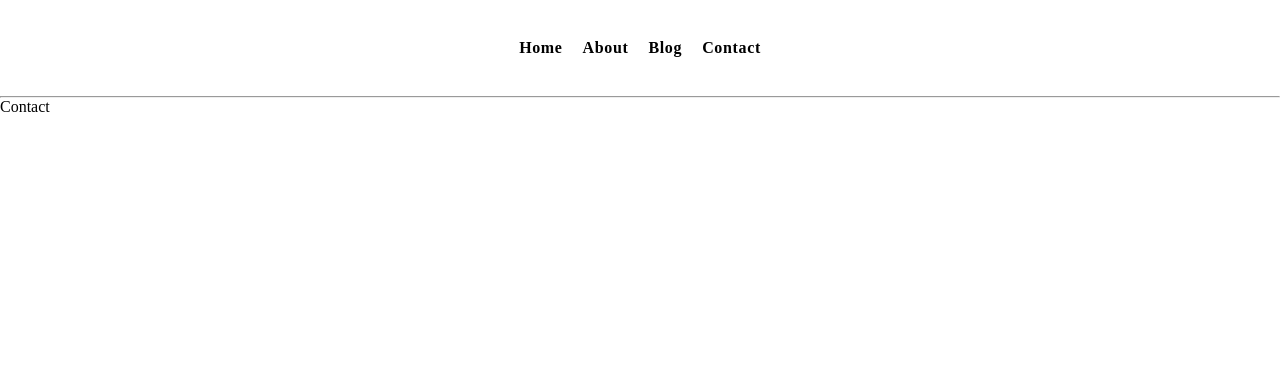
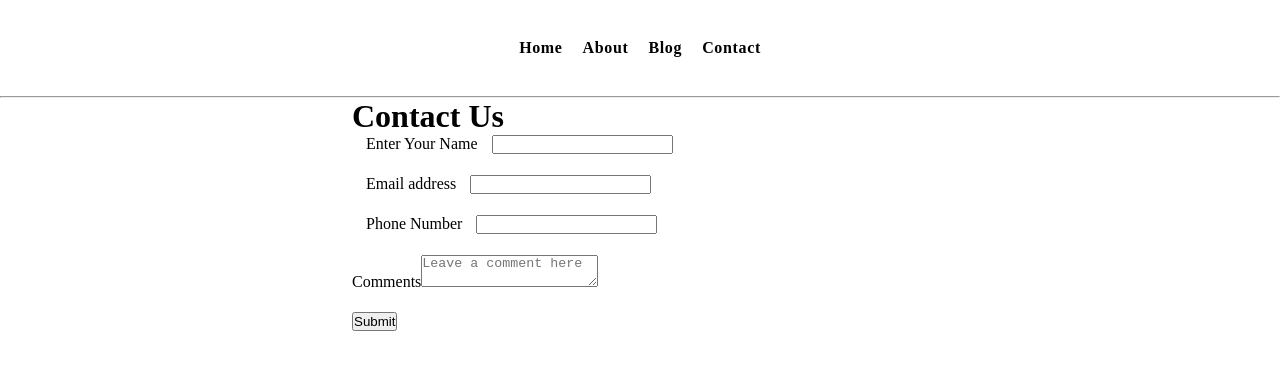
Before and after one commit to RatanRanaa/NEXT-JS, a Next.js app: page /Contact in a window 1280 px wide. Shown: the top 370 px of the page. Built offline with nearby package versions, Linux system fonts and the light colour scheme.

Commit message:
Creating api

```diff
--- /dev/null
+++ b/contactdata/1.json
@@ -0,0 +1 @@
+{"name":"Rana","phone":"0986534534","desc":"I am a good boy","email":"rana@lkafjsdlk.com"}
--- /dev/null
+++ b/contactdata/2.json
@@ -0,0 +1 @@
+{"name":"Rana","phone":"0986534534","desc":"I am a good boy","email":"rana@lkafjsdlk.com"}
--- a/pages/Contact.js
+++ b/pages/Contact.js
@@ -1,8 +1,79 @@
-import React from 'react'
+import React, {useState} from 'react'
+import styles from '../styles/Contact.module.css'
 
 const Contact = () => {
+
+  const [name, setName] = useState('')
+  const [email, setEmail] = useState('')
+  const [phone, setPhone] = useState('')
+  const [desc, setDesc] = useState('')
+
+  const handleSubmit = (e) =>{
+    e.preventDefault()
+    console.log(phone, name, email, desc)
+    // let data = {phone, name, email, desc}
+
+    // fetch('http://localhost:3000/api/postcontact', {
+    //   method: "POST",
+    //   headers: {
+    //     'Content-Type': "application/json",
+    //   },
+    //   body: JSON.stringify(data),
+    // })
+    // .then(response => response.text())
+    // .then(data => {
+    //   console.log('Success:', data)
+    // })
+    // .catch((error)=> {
+    //   console.error("Error:", error)
+    // })
+  }
+
+  const handleChange= (e) => {
+    if (e.target.name == "phone") {
+      setPhone(e.target.value)
+    }
+    if (e.target.name == "email") {
+      setEmail(e.target.value)
+    }
+    if (e.target.name == "desc") {
+      setDesc(e.target.value)
+    }
+    if (e.target.name == "name") {
+      setName(e.target.value)
+    }
+  }
+
+
   return (
-    <div>Contact</div>
+    <>
+      <div className={styles.container}>
+        <h1>Contact Us</h1>
+        <form onSubmit={handleSubmit}>
+          <div className={styles.mb3}>
+            <label htmlFor="name" className={styles.formlabel}>Enter Your Name</label>
+            <input type="name" value={name}  onChange={handleChange} className="form-control" name='name' id="exampleInputEmail1" aria-describedby="emailHelp"/>
+          </div>
+          <div className={styles.mb3}>
+            <label htmlFor="email" className={styles.formlabel}>Email address</label>
+            <input type="email" value={email} onChange={handleChange}  className="form-control" id="email" name='email' aria-describedby="emailHelp"/>
+          </div>
+          <div className={styles.mb3}>
+            <label htmlFor="phone" className={styles.formlabel}>Phone Number</label>
+            <input type="phone" value={phone} onChange={handleChange}  className="form-control" id="phone" name='phone' aria-describedby="emailHelp"/>
+          </div>
+          {/* <div className={styles.mb3}>
+            <label htmlFor="exampleInputPassword1" className={styles.formlabel}>Password</label>
+            <input type="password" className="form-control" id="exampleInputPassword1"/>
+          </div> */}
+          <div className={styles.mb3}>
+            <label htmlFor="desc">Comments</label>
+            <textarea value={desc} onChange={handleChange} className="form-control" placeholder="Leave a comment here" name='desc' id="desc"/>
+          </div>
+          <button type="submit" className="btn btn-primary">Submit</button>
+        </form>
+      </div>
+    </>
   )
 }
 
--- /dev/null
+++ b/pages/api/postcontact.js
@@ -0,0 +1,14 @@
+import * as fs from "fs"
+
+export default async function handler(req, res) {
+    if (req.method === 'POST') {
+      // Process a POST request
+      // console.log(req.body)
+      let data = await fs.promises.readdir("contactdata")
+      fs.promises.writeFile(`contactdata/${data.length+1}.json`, JSON.stringify(req.body))
+      res.status(200).json(req)
+    } else {
+      // Handle any other HTTP method
+      res.status(200).json(["allBlogs"])
+    }
+  }
--- /dev/null
+++ b/styles/Contact.module.css
@@ -0,0 +1,12 @@
+.container {
+    max-width: 45vw;
+    margin: auto;
+}
+
+.mb3 {
+    margin-bottom: 21px;
+}
+
+.formlabel {
+    margin: 0px 14px;
+}
```
